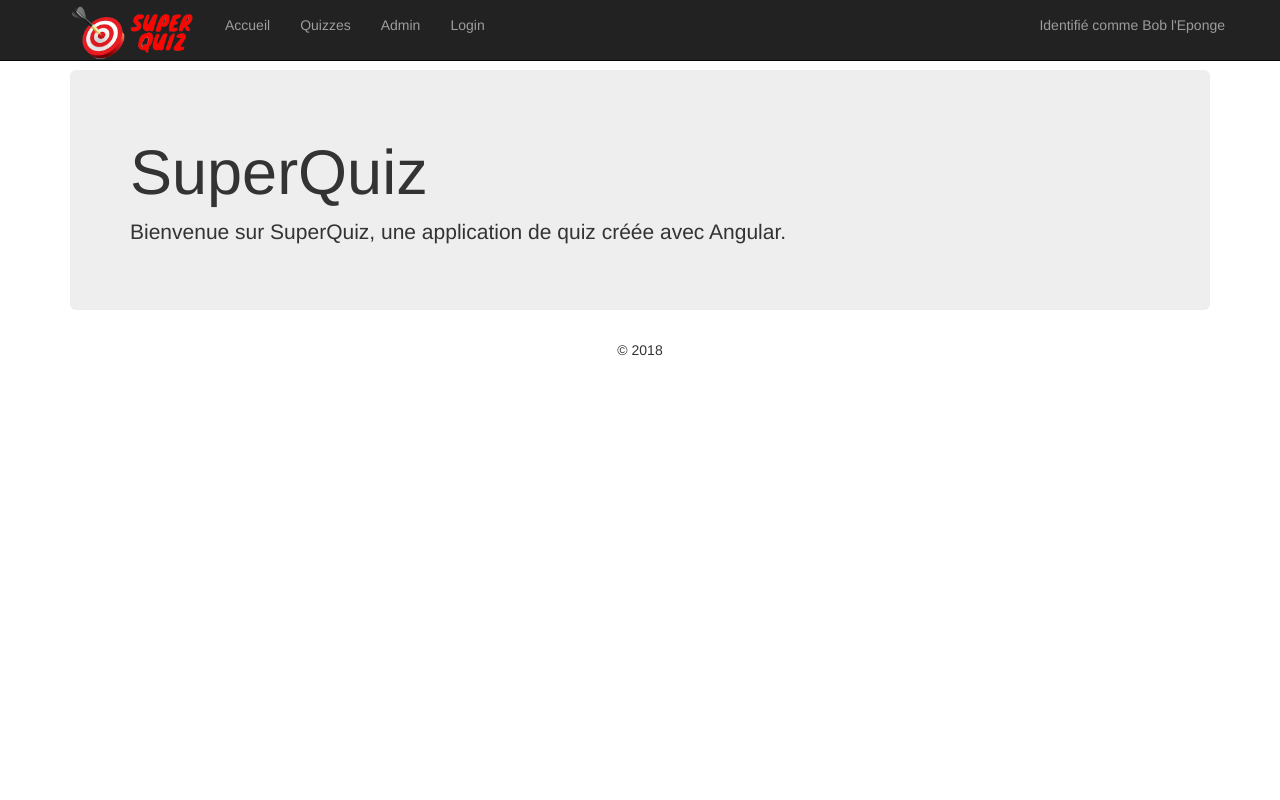
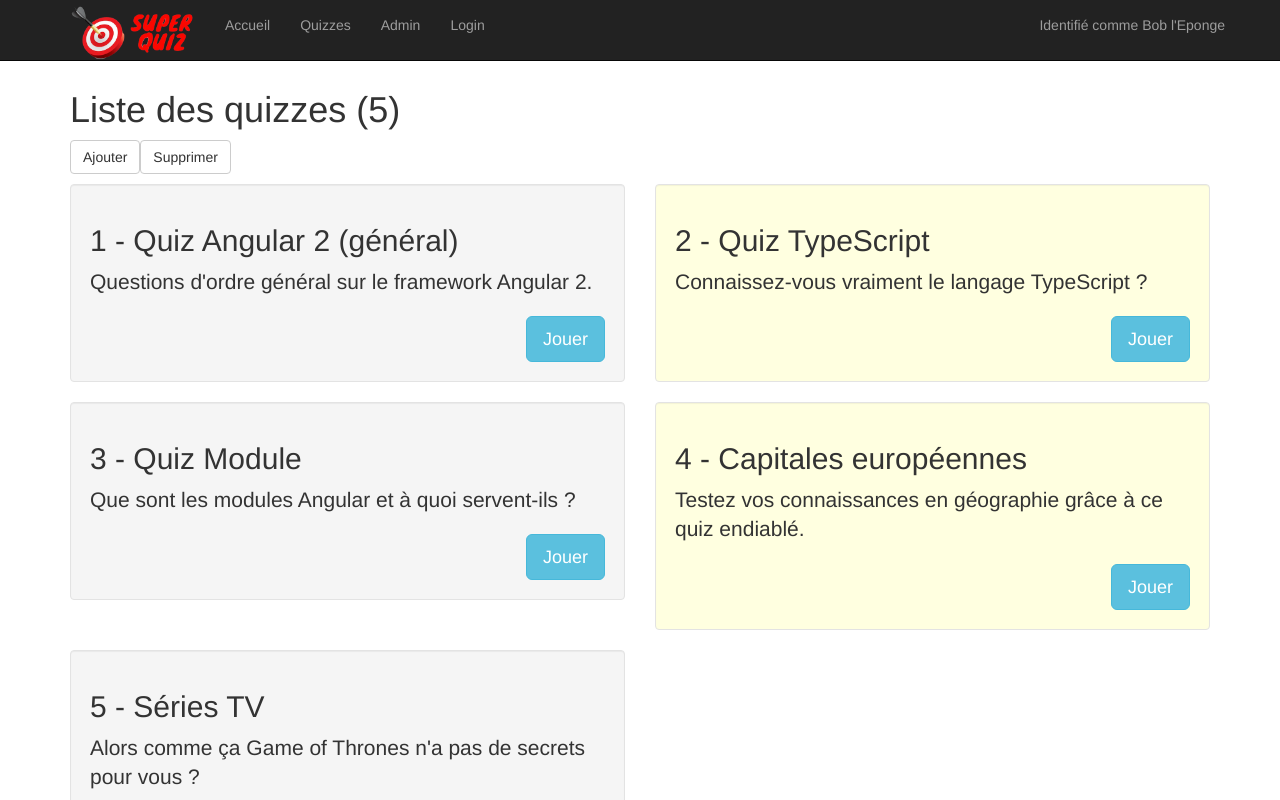
Before and after one commit to alecigne/gtm-projects, an Angular app in the folder ep_superquiz/: page / in a window 1280 px wide. Shown: the top 800 px of the page. Built offline with nearby package versions, Linux system fonts and the light colour scheme.

Commit message:
[ep] Directives structurelles et du binding d'évènements

```diff
--- a/ep_superquiz/src/app/app.component.html
+++ b/ep_superquiz/src/app/app.component.html
@@ -2,7 +2,7 @@
 <app-navbar></app-navbar>
 
 <div class="container">
-  <app-home></app-home>
+  <app-quiz-list></app-quiz-list>
 </div>
 
 <!-- Pied de page -->
--- a/ep_superquiz/src/app/app.module.ts
+++ b/ep_superquiz/src/app/app.module.ts
@@ -5,9 +5,10 @@ import { AppComponent } from './app.component';
 import { NavbarComponent } from './common/navbar/navbar.component';
 import { HomeComponent } from './common/home/home.component';
 import { FooterComponent } from './common/footer/footer.component';
+import { QuizListComponent } from './quiz-list/quiz-list.component';
 
 @NgModule({
-  declarations: [ AppComponent, NavbarComponent, HomeComponent, FooterComponent ],
+  declarations: [ AppComponent, NavbarComponent, HomeComponent, FooterComponent, QuizListComponent ],
   imports: [ BrowserModule ],
   bootstrap: [AppComponent]
 })
--- a/ep_superquiz/src/app/common/navbar/navbar.component.html
+++ b/ep_superquiz/src/app/common/navbar/navbar.component.html
@@ -11,10 +11,7 @@
     </div>
     <div id="navbar" class="navbar-collapse collapse">
       <ul class="nav navbar-nav">
-        <li><a href="#">Accueil</a></li>
-        <li><a href="#">Quizzes</a></li>
-        <li><a href="#">Admin</a></li>
-        <li><a href="#">Login</a></li>
+        <li *ngFor="let link of links"><a [href]="link.path">{{link.text}}</a></li>
       </ul>
       <p class="navbar-text navbar-right">Identifié comme
         <a href="#" class="navbar-link">{{user.name}}</a>
--- a/ep_superquiz/src/app/common/navbar/navbar.component.ts
+++ b/ep_superquiz/src/app/common/navbar/navbar.component.ts
@@ -1,5 +1,10 @@
 import { Component, OnInit } from '@angular/core';
 import { User } from '../../models/user';
+
+interface Link {
+  text: string;
+  path: string;
+}
 
 @Component({
   selector: 'app-navbar',
@@ -9,6 +14,12 @@ import { User } from '../../models/user';
 export class NavbarComponent implements OnInit {
   logoPath = "/assets/logo_superquiz.png";
   user = new User({name: "Bob l'Eponge", email: "bob@eponge.com"});
+  links: Array<Link> = [
+    { text: "Accueil", path: "#" },
+    { text: "Quizzes", path: "#" },
+    { text: "Admin", path: "#" },
+    { text: "Login", path: "#" }
+  ];
 
   constructor() { }
 
--- /dev/null
+++ b/ep_superquiz/src/app/quiz-list/quiz-list.component.html
@@ -0,0 +1,25 @@
+<h1>Liste des quizzes ({{quizList.length}})</h1>
+
+<p>
+  <button class="btn btn-default" (click)="addQuiz()">Ajouter</button>
+  <button class="btn btn-default" (click)="deleteLastQuiz()">Supprimer</button>
+</p>
+
+<ng-template #noQuizFound>
+  <h2>Aucun quiz trouvé</h2>
+</ng-template>
+
+<div class="row" *ngIf="quizList.length !== 0; else noQuizFound">
+
+  <div class="col-sm-6" *ngFor="let quiz of quizList; let num = index">
+    <div class="well" [class.jaune]="num % 2 === 1">
+      <!-- <div class="well" [style.background]="num === 2 ? 'lightgreen' : 'transparent'"> -->
+      <h2>{{num + 1}} - {{quiz.title}}</h2>
+      <p class="lead">{{quiz.description}}</p>
+      <div class="text-right">
+        <a href="" class="btn btn-info btn-lg">Jouer</a>
+      </div>
+    </div>
+  </div>
+
+</div>
--- /dev/null
+++ b/ep_superquiz/src/app/quiz-list/quiz-list.component.ts
@@ -0,0 +1,32 @@
+import { Component, OnInit } from '@angular/core';
+import { QUIZZES } from "../data/quizzes";
+import { Quiz } from '../models/quiz';
+
+@Component({
+  selector: 'app-quiz-list',
+  templateUrl: './quiz-list.component.html',
+  styles: [
+    ".jaune { background: lightyellow }"
+  ]
+})
+export class QuizListComponent implements OnInit {
+  quizList = QUIZZES;
+
+  constructor() { }
+
+  ngOnInit() {
+  }
+
+  addQuiz() {
+    this.quizList.push(new Quiz({
+      title: "Quiz bidon",
+      description: "Un super quiz"}))
+  }
+
+  deleteLastQuiz() {
+    this.quizList.pop();
+    // if (this.quizList.length == 0) {
+    //   alert("Aucun quiz à afficher")
+    };
+
+}
```
Also changed, not shown: 1 other file (tests, documents, lock files or other folders).
